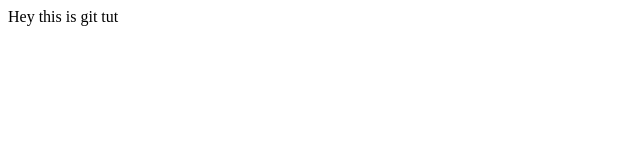
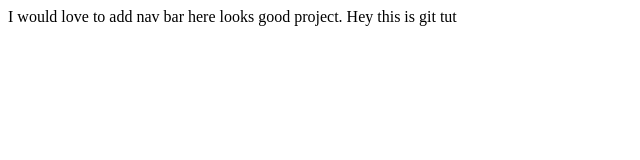
Before and after one commit to aloksinghrcr65/alok_new_project, a plain HTML site: page index.html in a window 1280 px wide. Shown: the whole page, without its empty margins (0-640 px from the left). Drawn offline with Linux system fonts and the light colour scheme.

Commit message:
changes in index.html

```diff
--- a/index.html
+++ b/index.html
@@ -6,6 +6,8 @@
     <title>Document</title>
 </head>
 <body>
+    I would love to add nav bar here
+    looks good project.
     Hey this is git tut
 </body>
 </html>
```
